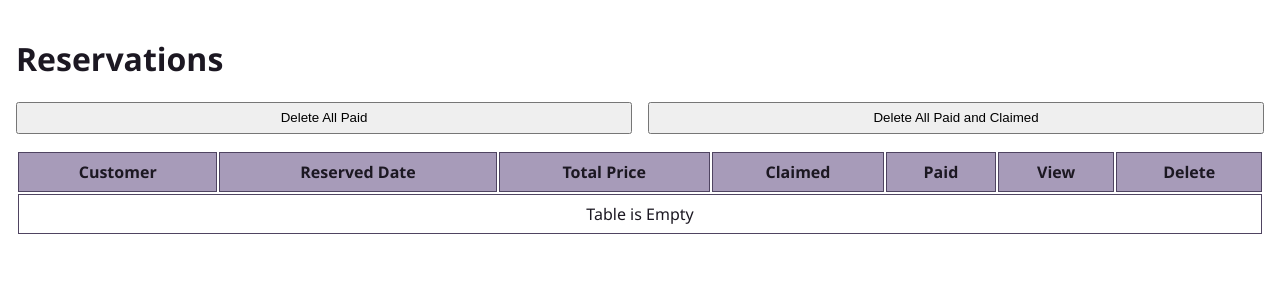
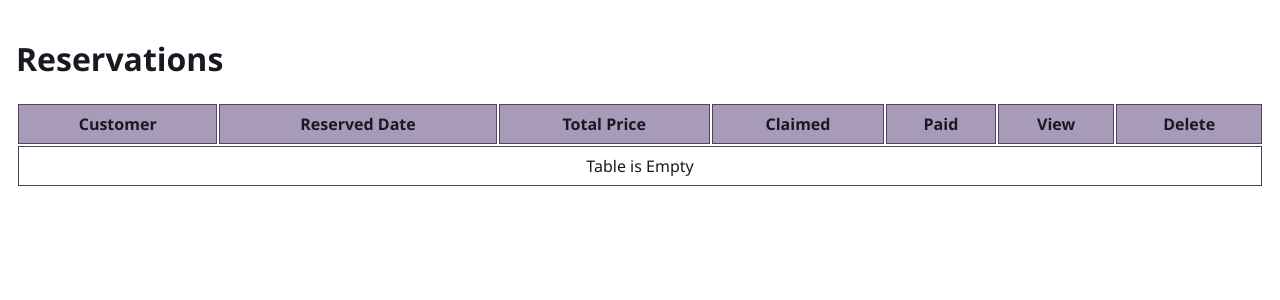
Before and after one commit to Nogadas-VonRyan/puregoods_management, a PHP site: page /admin/reservations/index.php in a window 1280 px wide. Shown: the part 60-360 px from the top of the page. Run offline with PHP 8.4, Linux system fonts and the light colour scheme; data that the repository does not hold is empty.

Commit message:
remove delete buttons

```diff
--- a/admin/reservations/index.php
+++ b/admin/reservations/index.php
@@ -30,10 +30,6 @@ if (!$_SESSION['user']) {
 
     <main>
         <h1>Reservations</h1>
-        <div class="half-container pushdown">
-            <button>Delete All Paid</button>
-            <button>Delete All Paid and Claimed</button>
-        </div>
         <table>
             <thead>
                 <tr>
```
